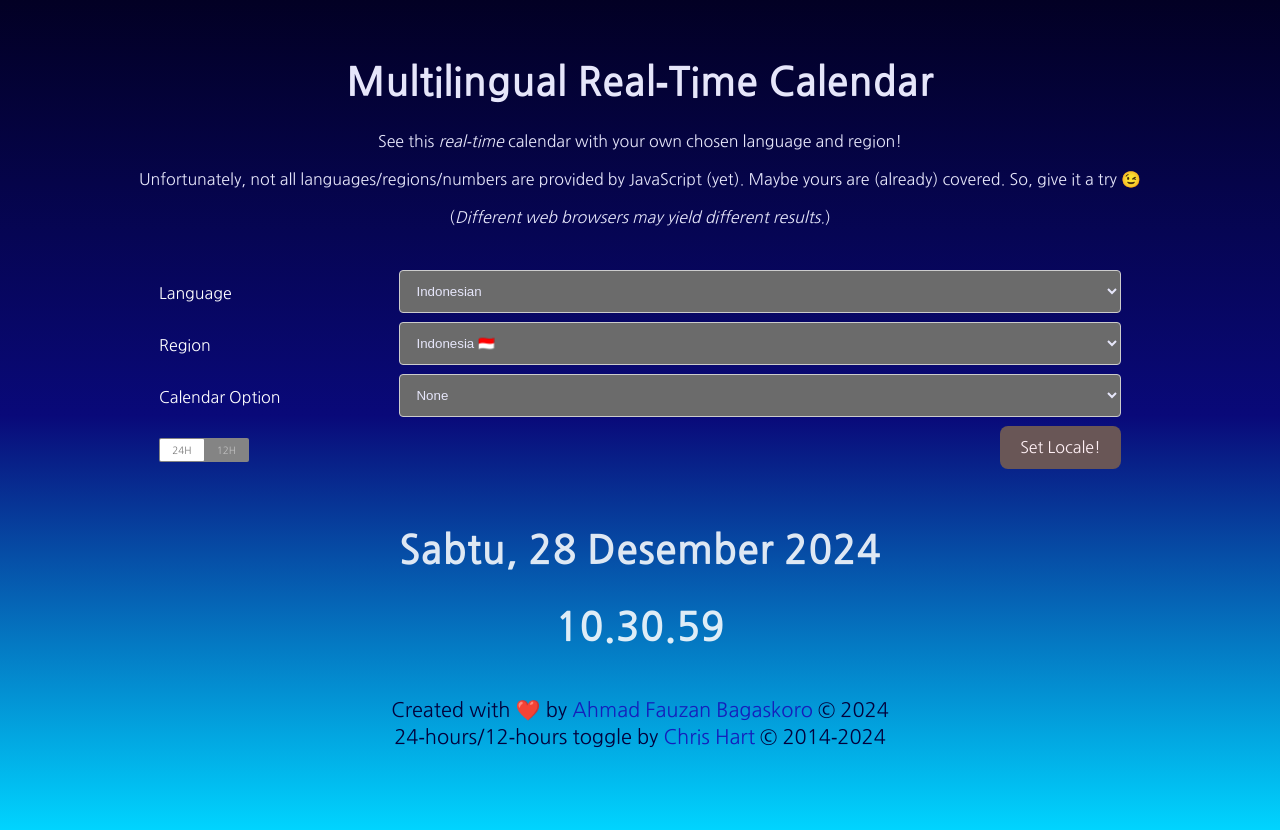
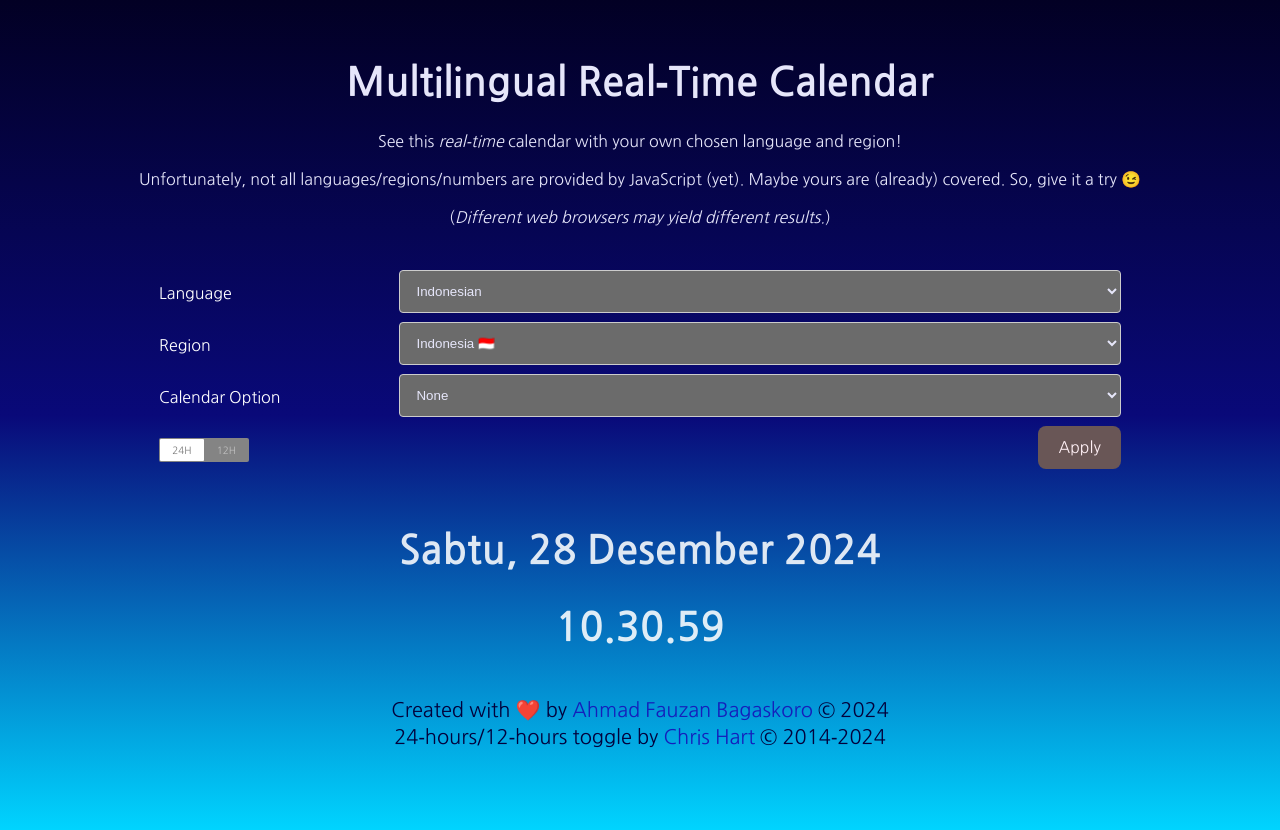
Before and after one commit to ahmadfauzan96/multilingual-realtime-calendar, a React (Vite) app: page / in a window 1280 px wide. Built offline with nearby package versions, Linux system fonts and the light colour scheme; a small style sheet from the web is missing; a web font is replaced by a local one.

Commit message:
Changed main button label from 'Set Locale!' to 'Apply'

```diff
--- a/src/components/Toolbar.jsx
+++ b/src/components/Toolbar.jsx
@@ -86,7 +86,7 @@ export default function Toolbar({ calendar, setCalendar }) {
             </div>
           </div>
           <div className="col-75">
-            <button>Set Locale!</button>
+            <button>Apply</button>
           </div>
         </div>
       </form>
```
